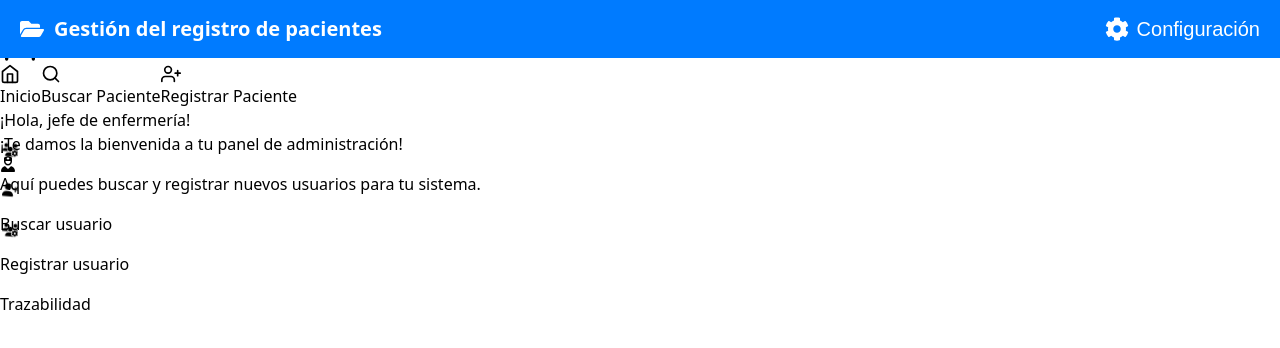
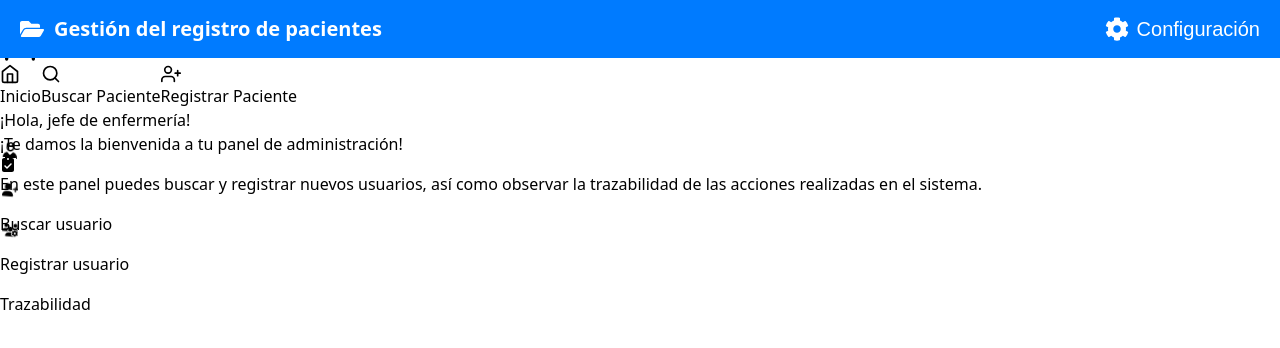
Before and after one commit to Maleja2126/signosvitalestrazabilidad, a React app in the folder frontend/: page /admin-panel in a window 1280 px wide. Shown: the top 348 px of the page. Built offline with nearby package versions, Linux system fonts and the light colour scheme; no server answers; sample sign-in values are in the browser's storage; the HTML template or start-up script is replaced by a standard one.

Commit message:
usuarios todo check

```diff
--- a/frontend/src/pages/AdminPanel.jsx
+++ b/frontend/src/pages/AdminPanel.jsx
@@ -1,7 +1,7 @@
 import React from "react";
 import { useNavigate } from "react-router-dom";
 import { motion } from "framer-motion";
-import { FaUserPlus, FaUserNurse } from "react-icons/fa6"; // Nuevo ícono de enfermero/a
+import { FaClipboardCheck, FaUserPlus, FaUserNurse } from "react-icons/fa6"; // Nuevo ícono de enfermero/a
 import { FaUsersGear } from "react-icons/fa6";
 
 const AdminPanel = () => {
@@ -35,16 +35,16 @@ const AdminPanel = () => {
     initial={{ y: 20, opacity: 0 }}
     animate={{ y: 0, opacity: 1 }}
     transition={{ duration: 0.8 }}
-                style={{ width: '70%' }} // Ajuste de ancho
+    style={{ width: '80%' }} // Ajuste de ancho
 >
-                <FaUserNurse className="inline-block text-blue-600 text-4xl mb-4" /> {/* Ícono de enfermero/a */}
+    <FaClipboardCheck className="inline-block text-blue-600 text-4xl mb-4" /> {/* Ícono de historial */}
     <p className="text-lg text-gray-700">
-                    Aquí puedes buscar y registrar nuevos usuarios para tu sistema.
+        En este panel puedes buscar y registrar nuevos usuarios, así como observar la trazabilidad de las acciones realizadas en el sistema.
     </p>
 </motion.div>
 
     {/* Sección de botones */}
-            <div className="grid grid-cols-1 sm:grid-cols-2 gap-8 w-full max-w-4xl">
+    <div className="grid grid-cols-1 sm:grid-cols-3 gap-6 w-full max-w-4xl">
         {/* Botón de búsqueda de usuario */}
         <motion.div
             className="flex flex-col items-center bg-white p-8 rounded-lg shadow-lg hover:shadow-2xl transition transform hover:scale-105"
@@ -57,7 +57,7 @@ const AdminPanel = () => {
                 animate={{ rotate: [0, -5, 5, 0] }}
                 transition={{ repeat: Infinity, duration: 1.5 }}
             >
-                        <FaUsersGear className="w-20 h-20 text-blue-500 mb-6 transition-transform transform hover:scale-110" />
+                <FaUserNurse className="w-20 h-20 text-blue-500 mb-6 transition-transform transform hover:scale-110" />
             </motion.div>
             <button className="px-8 py-4 bg-blue-600 text-white font-bold rounded-lg shadow-md hover:bg-blue-700 transition-all duration-300 transform hover:scale-105">
                 Buscar usuario
@@ -83,7 +83,7 @@ const AdminPanel = () => {
             </button>
         </motion.div>
 
-                {/* Botón de trazabilidad */}
+        {/* Botón de trazabilidad (cambié el ícono para que no se repita) */}
         <motion.div
             className="flex flex-col items-center bg-white p-8 rounded-lg shadow-lg hover:shadow-2xl transition transform hover:scale-105"
             initial={{ opacity: 0, y: 50 }}
@@ -95,7 +95,7 @@ const AdminPanel = () => {
                 animate={{ rotate: [0, -5, 5, 0] }}
                 transition={{ repeat: Infinity, duration: 1.5 }}
             >
-                        <FaUsersGear className="w-20 h-20 text-purple-500 mb-6 transition-transform transform hover:scale-110" />
+                <FaUsersGear className="w-20 h-20 text-purple-500 mb-6 transition-transform transform hover:scale-110" /> {/* Cambié el ícono aquí */}
             </motion.div>
             <button className="px-8 py-4 bg-purple-600 text-white font-bold rounded-lg shadow-md hover:bg-purple-700 transition-all duration-300 transform hover:scale-105">
                 Trazabilidad
--- a/frontend/src/pages/SearchUsers.jsx
+++ b/frontend/src/pages/SearchUsers.jsx
@@ -90,7 +90,7 @@ const SearchUsers = () => {
     };
 
     return (
-        <div className="flex flex-col items-center justify-start min-h-screen bg-white-50 p-3">
+        <div className="flex flex-col items-center justify-start min-h-screen bg-white-50 p-6">
             <ToastContainer />
             <h1 className="text-4xl font-bold mb-3 mt-10 text-blue-800">Usuarios Registrados</h1>
             {error && <p className="text-red-500">{error}</p>}
```
Lines whose indentation alone changed are shown as unchanged.
